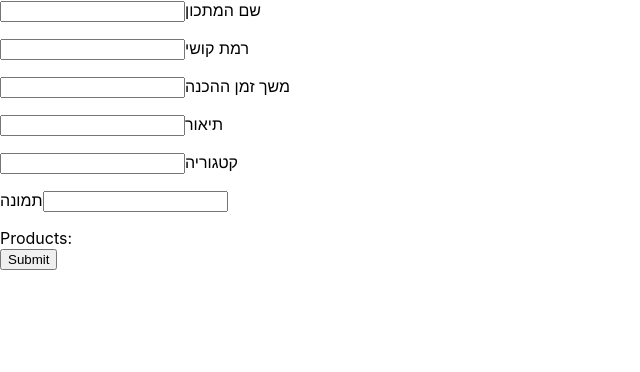
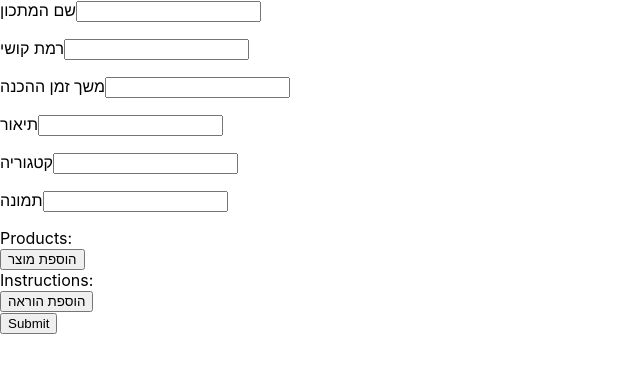
Before and after one commit to malkigoelman/reactProject, a React (Create React App) app: page /addRecipe in a window 1280 px wide. Shown: the top 372 px of the page, without its empty margins (0-640 px from the left). Built offline with nearby package versions, Linux system fonts and the light colour scheme.

Commit message:
😀😁

```diff
--- a/src/recipe/addRecipe.js
+++ b/src/recipe/addRecipe.js
@@ -7,7 +7,7 @@ import { useDispatch, useSelector } from "react-redux";
 // import { useFrom } from 'react-hook-form';
 import { useLocation } from 'react-router-dom';
 import { useState, useEffect } from 'react'
-import { useForm } from "react-hook-form";
+import { useFieldArray, useForm } from "react-hook-form";
 
 // import { useSelector } from "react-redux/es/hooks/useSelector"
 // // import { useSelector } from "react-redux/es/hooks/useSelector";
@@ -28,7 +28,7 @@ export default function AddRecipe() {
         Ingrident: yup.array().of(yup.object
             ({
                 Name: yup.string().required("הכנס מוצר"),
-                count: yup.number().positive().min(1).required("הכנס כמות"),
+                Count: yup.number().positive().min(1).required("הכנס כמות"),
                 Type: yup.string().required("הכנס סוג כפית\כף\כוס")
             })
         ).required(),
@@ -38,6 +38,7 @@ export default function AddRecipe() {
     const recipies = useSelector(state => state.recipies);
     const userId = useSelector(state => state.userId?.Id);
     const { state } = useLocation();
+    const SelectRecipe = state;
     // const Id = state?.Id;
     const Name = state?.Name;
     const Difficulty = state?.Difficulty;
@@ -49,48 +50,83 @@ export default function AddRecipe() {
         register, handleSubmit, formState: { errors }, control
     } = useForm({
         resolver: yupResolver(schema),
-        values: {Name, Difficulty, Duration, Description, CategoryId, Img }
+        values: { Name, Difficulty, Duration, Description, CategoryId, Img }
     })
     //כאן יש קוד שאני צריכה להבין למה לעשות אותו useFieldArray
+    const { fields: Instructions, append: appendInstructions, remove: removeInstructions } = useFieldArray({
+        control, name: "Instructions"
+    });
+    const { fields: Ingrident, append: appendIngrident, remove: removeIngrident } = useFieldArray({
+        control, name: "Ingrident"
+    });
+    const onSubmit = (data) => {
 
-    const onSubmit = (data) => {
-        // const nameUser=JSON.parse()
-        axios.post("http://localhost:8080/api/recipe", { Name: data.Name, Difficulty: data.Difficulty, Duration: data.Duration, Description: data.Description, CategoryId: data.CategoryId, Img: data.Img }).then(d => {
-            dispatch({ type: 'ADD_RECIPE',payload:d.payload })
+        console.log(data);
+        if (SelectRecipe == null) {
+            axios.post("http://localhost:8080/api/recipe", data).then(d => {
+                dispatch({ type: 'ADD_RECIPE', payload: d.payload })
                 console.log("seeccsedd");
                 navigate('/allRecipe')
             }).catch((e) => {
                 console.error(e);
             })
         }
+        else {
+            axios.post('http://localhost:8080/api/recipe/edit', { ...data, UserId: SelectRecipe.userId, Id: SelectRecipe.Id }).then(
+                x => {
+                    console.lon("מה קורה באמצע החיים?")
+                    dispatch({ type: "EDIT_RECIPE", data: x.data })
+                    navigate('/allRecipe');
+                }
+            ).catch(x => { console.error(x) })
+        }
+    }
     return (
         <>
-            <from onSubmit={handleSubmit(onSubmit)}>
-                <lable>שם המתכון</lable>
+            <form onSubmit={handleSubmit(onSubmit)}>
+                <label>שם המתכון</label>
                 <input {...register("Name")} />
                 <p>{errors.Name?.message}</p>
-                <lable>רמת קושי</lable>
+                <label>רמת קושי</label>
                 <input {...register("Difficulty")} />
                 <p>{errors.Difficulty?.message}</p>
-                <lable>משך זמן ההכנה</lable>
+                <label>משך זמן ההכנה</label>
                 <input {...register("Duration")} />
                 <p>{errors.Duration?.message}</p>
-                <lable> תיאור</lable>
+                <label> תיאור</label>
                 <input {...register("Description")} />
                 <p>{errors.Description?.message}</p>
-                <lable>קטגוריה</lable>
+                <label>קטגוריה</label>
                 <input type="select"{...register("CategoryId")} />
                 <p>{errors.CategoryId?.message}</p>
-                <lable>תמונה</lable>
+                <label>תמונה</label>
                 <input type="Img URL"{...register("Img")} />
                 <p>{errors.Img?.message}</p>
 
                 <div>
                     <label>Products:</label>
+                    {Ingrident?.map((item, index) => {
+                        <div key={index}>
+                            <input placeholder="name" {...register('Ingrident.${index}.Name')} />
+                            <input placeholder="count" {...register('Ingrident.${index}.Count')} />
+                            <input placeholder="type" {...register('Ingrident.${index}.Type')} />
+                        </div>
+                    })}
+                </div>
+                <button onClick={() => appendIngrident({ Name: "", Count: 0, Type: "" })}>הוספת מוצר</button>
 
+                <div>
+                    <label>Instructions:</label>
+                    {Instructions?.map((item, index) => {
+                        <div ket={index}>
+                            <input placeholder="הכנס פקודות להכנה" {...register('Instructions.${index}.Instructions')} />
                         </div>
+                    })}
+                </div>
+                <button onClick={() => appendInstructions({Instructions:"" })}>הוספת הוראה</button>
+                <br/>
                 <input type="submit" />
-            </from>
+            </form>
         </>
     );
 }
--- a/src/user/login.js
+++ b/src/user/login.js
@@ -30,7 +30,7 @@ export default function Login() {
                 dispatch({ type: isAction.SER_USER, user: responser.data })
                 navig("/homepage")
             }).catch((i) => {
-                console.log(i.responser.data)
+                // console.log(i.responser.data)
                 navig("/sigin")
             })
     }
@@ -42,7 +42,7 @@ export default function Login() {
                 <input {...register("Username")} />
                 <p>{errors.Username?.message}</p>
 
-                <lable>סיסמה</lable>
+                <label>סיסמה</label>
                 <input {...register("Password")} />
                 <p>{errors.Password?.message}</p>
 
```
Also changed, not shown: 1 other file (tests, documents, lock files or other folders). Lines whose indentation alone changed are shown as unchanged.
